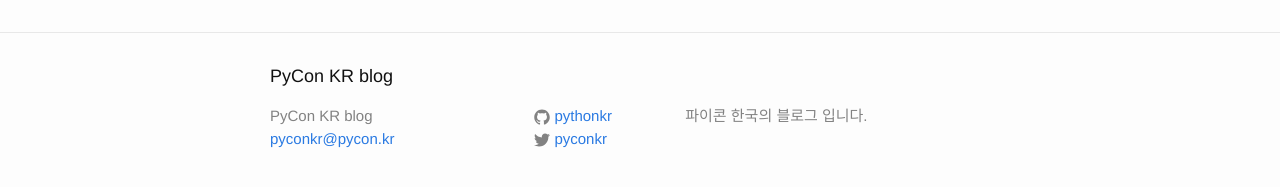
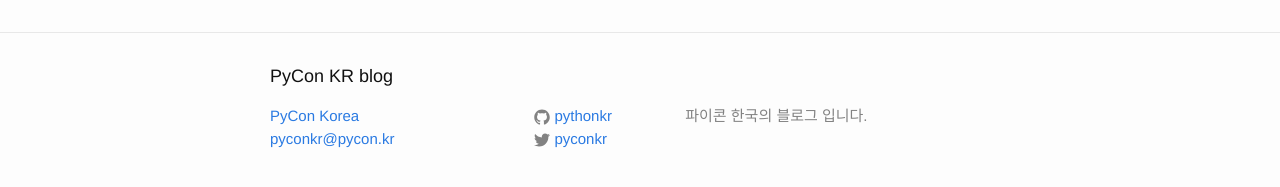
Before and after one commit to pythonkr/blog, a Jekyll site: the page built from index.md, in a window 1280 px wide. Shown: the part 544-731 px from the top of the page. Built offline with Jekyll 4.4.1, drawn with Linux system fonts in a browser that asks for light colours.

Commit message:
footer에 pycon 홈페이지 링크 적용

```diff
--- a/_config.yml
+++ b/_config.yml
@@ -14,6 +14,7 @@
 # You can create any custom variable you would like, and they will be accessible
 # in the templates via {{ site.myvariable }}.
 title: PyCon KR blog
+name: PyCon Korea
 email: pyconkr@pycon.kr
 description: > # this means to ignore newlines until "baseurl:"
   파이콘 한국의 블로그 입니다.
--- a/_includes/footer.html
+++ b/_includes/footer.html
@@ -7,7 +7,7 @@
     <div class="footer-col-wrapper">
       <div class="footer-col footer-col-1">
         <ul class="contact-list">
-          <li>{{ site.title }}</li>
+          <li><a href="https://pycon.kr">{{ site.name }}</a></li>
           <li><a href="mailto:{{ site.email }}">{{ site.email }}</a></li>
         </ul>
       </div>
```
